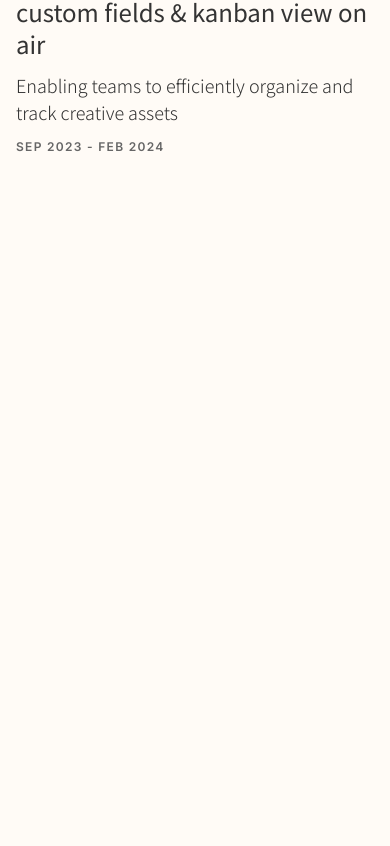
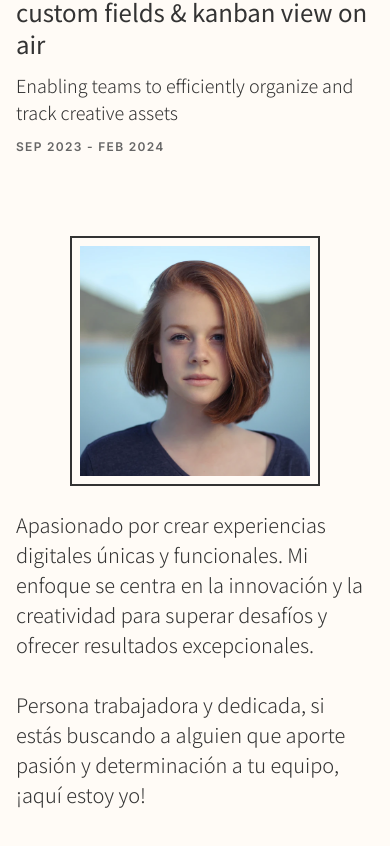
Before and after one commit to Miguel5040/Portafolio-web-v2, a React (Vite) app: page / in a window 390 px wide. Shown: the part 2971-3817 px from the top of the page. Before the commit the page ends 3177 px from the top, so only its background shows below. Built offline with nearby package versions, Linux system fonts and the light colour scheme.

Commit message:
Seccion Sobre mi agregada y responsividad arreglada

```diff
--- a/src/App.jsx
+++ b/src/App.jsx
@@ -10,6 +10,7 @@
             <Hero />
             <Education />
             <Projects />
+            <About />
         </>
     )
 }
--- a/src/components/About.jsx
+++ b/src/components/About.jsx
@@ -1,15 +1,16 @@
+import Container from "../sub-components/Container"
 
 const About = () => (
-    <section className="flex flex-col lg:flex-row max-w-[1120px] mx-[16px] md:mx-[40px] lg:mx-[48px] xl:mx-[80px] mt-[80px] sm:mt-[100px] lg:mt-[120px] gap-10">
 
-        <div className="w-1/3 flex justify-start items-center">
-            <div className="max-w-[300px]">
-                <img className="aspect-square object-cover rounded-full border-2 border-[#333] p-2" src="./images/foto.jpg" alt="imagen de perfil" />
+    <Container className={"flex flex-col lg:flex-row lg:gap-0 gap-6 items-center"}>
+        <div className="lg:w-1/3 flex justify-start items-center">
+            <div className="max-w-[250px]">
+                <img className="aspect-square object-cover border-2 border-[#333] p-2" src="./images/foto.jpg" alt="imagen de perfil" />
             </div>
         </div>
 
-        <article className="w-2/3">
-            <div className="text-[30px]">
+        <article className="lg:w-2/3">
+            <div className="sm:text-[25px] text-[20px]">
                 <p className="mb-[30px]">
                     Apasionado por crear experiencias digitales únicas y funcionales. Mi enfoque se centra en la innovación y la creatividad para superar desafíos y ofrecer resultados excepcionales.
                 </p>
@@ -18,8 +19,7 @@
                 </p>
             </div>
         </article>
-
-    </section>
+    </Container>
 )
 
 export default About
```
